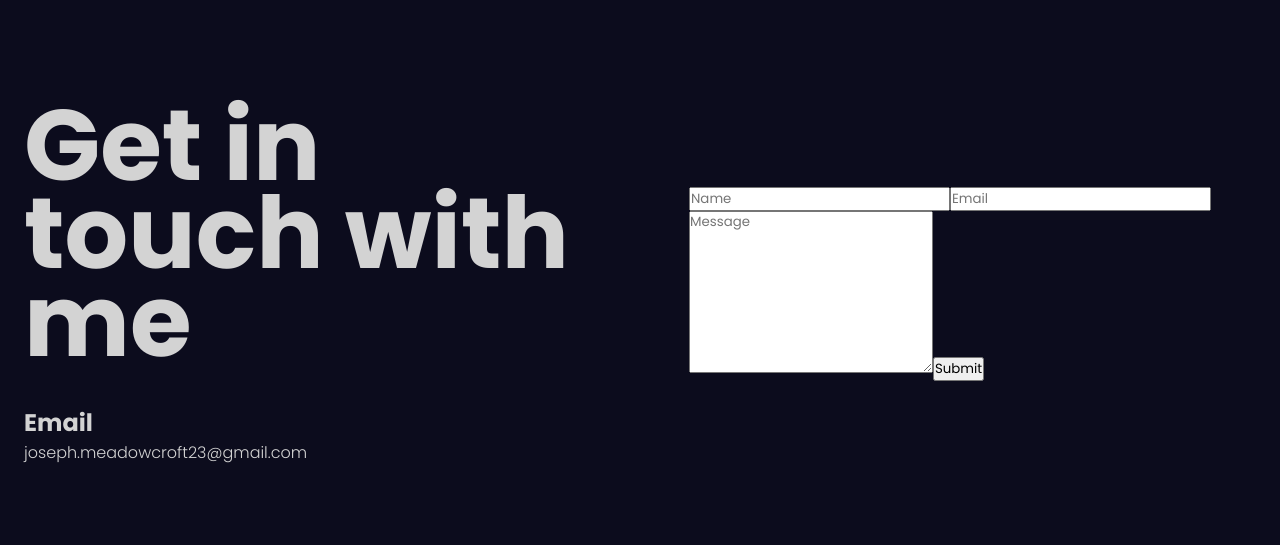
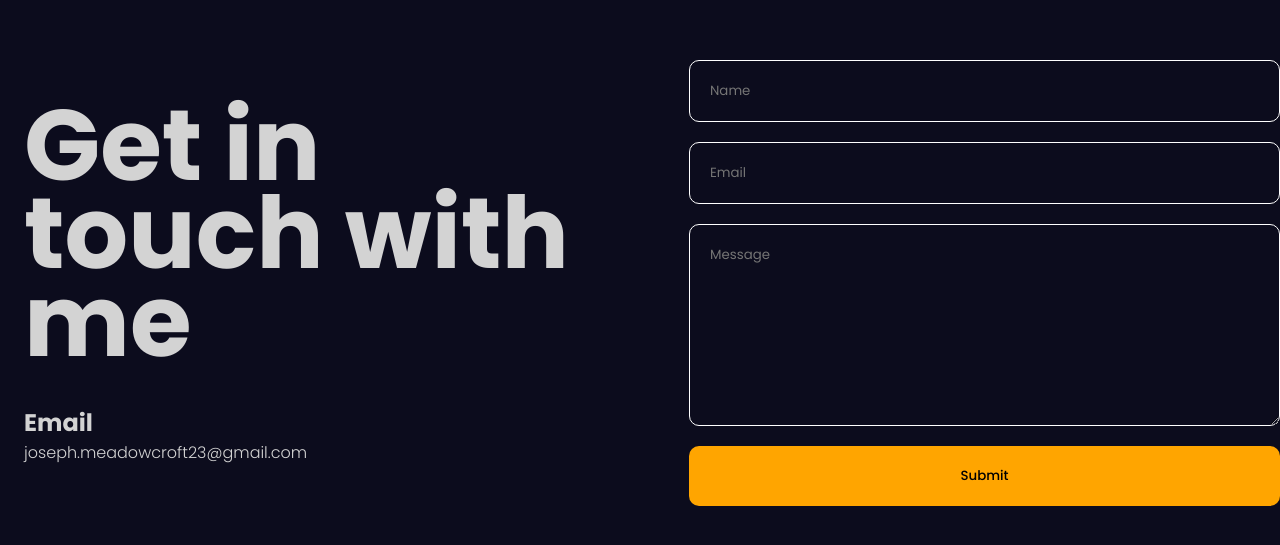
Before and after one commit to josephmeadowcroft/Portfolio-Website, a React (Vite) app: page / in a window 1280 px wide. Shown: the part 5717-6262 px from the top of the page. Built offline with nearby package versions, Linux system fonts and the light colour scheme.

Commit message:
Contact animation start

```diff
--- a/src/components/contact/Contact.jsx
+++ b/src/components/contact/Contact.jsx
@@ -1,25 +1,81 @@
 import React from "react";
 import "./contact.scss";
+import { motion } from "framer-motion";
+
+const variants = {
+  initial: {
+    y: 500,
+    opacity: 0,
+  },
+  animate: {
+    y: 0,
+    opacity: 1,
+    transition: {
+      duration: 0.5,
+      staggerChildren: 0.1,
+    },
+  },
+};
 
 const Contact = () => {
   return (
-    <div className="contact">
-      <div className="textContainer">
+    <motion.div
+      className="contact"
+      variants={variants}
+      initial="initial"
+      whileInView="animate"
+    >
+      <motion.div className="textContainer" variants={variants}>
         <h1>Get in touch with me</h1>
-        <div className="item">
+        <motion.div className="item" variants={variants}>
           <h2>Email</h2>
           <span>joseph.meadowcroft23@gmail.com</span>
-        </div>
-      </div>
+        </motion.div>
+      </motion.div>
       <div className="formContainer">
-        <form>
+        <motion.div
+          className="contactSvg"
+          initial={{ opacity: 1 }}
+          whileInView={{ opacity: 0 }}
+          transition={{ delay: 3, duration: 1 }}
+        >
+          <svg
+            fill="#000000"
+            width="450px"
+            height="450px"
+            viewBox="0 0 64 64"
+            version="1.1"
+            xml:space="preserve"
+            xmlns="http://www.w3.org/2000/svg"
+            xmlns:xlink="http://www.w3.org/1999/xlink"
+          >
+            <g id="_x31_7_papperplane">
+              <g>
+                <g>
+                  <path d="M62.9891,2.5618c-0.0765-0.5779-0.6611-0.9805-1.2299-0.8401L7.4043,15.2065c-0.3535,0.0879-0.6318,0.3608-0.7256,0.7129     s0.0112,0.7275,0.2744,0.9795l13.9343,13.3583l-2.7649,17.1495c-0.1079,0.6712,0.4969,1.2576,1.1582,1.1445l18.0805-3.1324     l17.1832,9.6988c0.1523,0.0859,0.3218,0.1289,0.4917,0.1289c0.1523,0,0.3047-0.0347,0.4453-0.1045     c0.2969-0.1475,0.5015-0.4331,0.5459-0.7617l6.9639-51.5542C63.0031,2.7372,63.0007,2.6487,62.9891,2.5618z M9.647,16.7109     L56.8914,4.9902L22.2545,28.7978L9.647,16.7109z M36.9146,43.4663l-16.5942,2.875l2.4995-15.5054L58.8633,6.0615L36.9146,43.4663     z M54.2427,52.6504l-15.3231-8.6492l21.4231-36.509L54.2427,52.6504z" />
+
+                  <path d="M14.4438,51.6099l-4.6948,5.209c-0.3701,0.4102-0.3369,1.0425,0.0732,1.4121c0.1909,0.1724,0.4307,0.2573,0.6689,0.2573     c0.2734,0,0.5459-0.1113,0.7432-0.3306l4.6948-5.209c0.3701-0.4102,0.3369-1.0425-0.0732-1.4121     C15.4463,51.1675,14.8135,51.2002,14.4438,51.6099z" />
+
+                  <path d="M5.9478,29.0562l-4.6909,5.2085c-0.3696,0.4106-0.3364,1.043,0.0742,1.4126c0.1909,0.1719,0.4302,0.2568,0.6685,0.2568     c0.2739,0,0.5459-0.1113,0.7437-0.3311l4.6909-5.2085c0.3696-0.4106,0.3364-1.043-0.0742-1.4126     C6.9487,28.6128,6.3179,28.6455,5.9478,29.0562z" />
+
+                  <path d="M40.8164,55.4331l-4.6909,5.2051c-0.3701,0.4102-0.3369,1.0425,0.0732,1.4121c0.1909,0.1724,0.4307,0.2573,0.6689,0.2573     c0.2734,0,0.5459-0.1113,0.7432-0.3306l4.6909-5.2051c0.3701-0.4102,0.3369-1.0425-0.0732-1.4121     C41.8188,54.9907,41.186,55.0234,40.8164,55.4331z" />
+                </g>
+              </g>
+            </g>
+          </svg>
+        </motion.div>
+        <motion.form
+          initial={{ opacity: 0 }}
+          whileInView={{ opacity: 1 }}
+          transition={{ delay: 3.5, duration: 1 }}
+        >
           <input type="text" required placeholder="Name" />
           <input type="email" required placeholder="Email" />
           <textarea rows={8} placeholder="Message" />
           <button>Submit</button>
-        </form>
+        </motion.form>
       </div>
-    </div>
+    </motion.div>
   );
 };
 
--- a/src/components/contact/contact.scss
+++ b/src/components/contact/contact.scss
@@ -25,5 +25,36 @@
 
   .formContainer {
     flex: 1;
+    position: relative;
+
+    .contactSvg {
+      background-color: rebeccapurple;
+      position: absolute;
+      margin: auto;
+    }
+
+    form {
+      display: flex;
+      flex-direction: column;
+      gap: 20px;
+
+
+      input, textArea {
+        padding: 20px;
+        background-color: transparent;
+        border: 1px solid white;
+        color: white;
+        border-radius: 10px;
+      }
+
+      button {
+        padding: 20px;
+        border: none;
+        background-color: orange;
+        cursor: pointer;
+        font-weight: 500;
+        border-radius: 10px;
+      }
+    }
   }
 }
```
